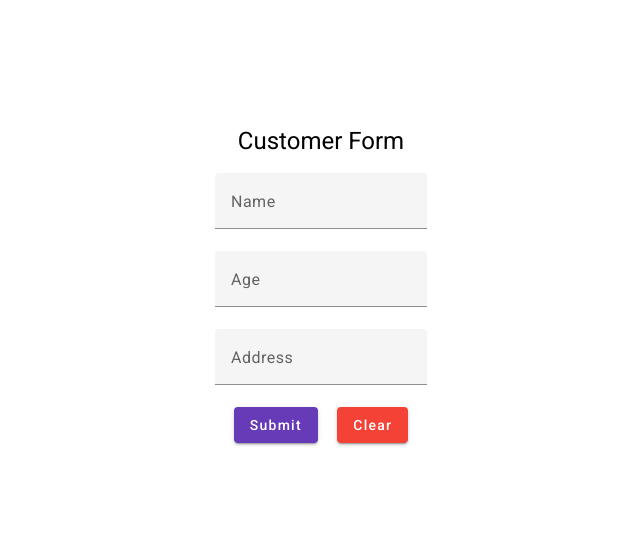
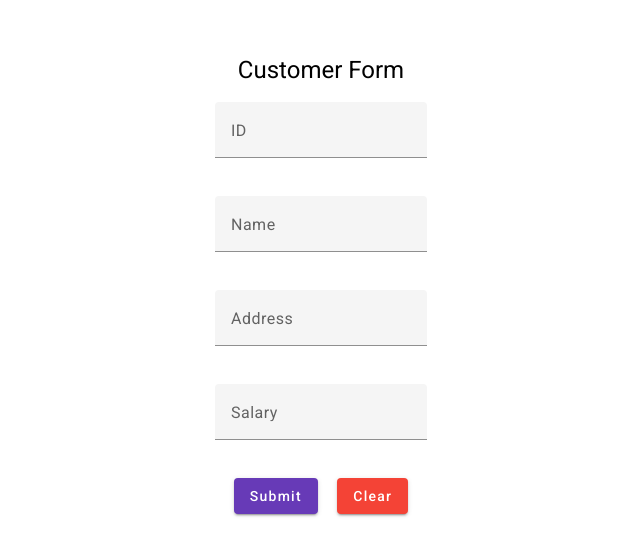
Before and after one commit to Hypertext-Assassin-RSS/Angular-POS, an Angular app: page / in a window 1280 px wide. Shown: the part 116-672 px from the top of the page, without its empty margins (319-959 px from the left). Built offline with nearby package versions, Linux system fonts and the light colour scheme.

Commit message:
get user input and add the values to customer object

```diff
--- a/src/app/input/input.component.html
+++ b/src/app/input/input.component.html
@@ -1,28 +1,46 @@
 
 <div class="main">
   <h1>Customer Form</h1>
+  <form class="example-form">
+    <mat-form-field class="example-full-width">
+      <mat-label>ID</mat-label>
+      <input matInput  type="text" id="userId" name="userId" #userId>
+    </mat-form-field>
+  </form>
+
+  <h1>{{userId.value}}</h1>
+
   <div class="input-container">
     <form class="example-form">
       <mat-form-field class="example-full-width">
         <mat-label>Name</mat-label>
-        <input matInput  value="">
+        <input matInput  type="text" id="userName" name="userName" #userName>
       </mat-form-field>
     </form>
-    <form class="example-form">
-      <mat-form-field class="example-full-width">
-        <mat-label>Age</mat-label>
-        <input matInput  value="">
-      </mat-form-field>
-    </form>
+
+    <h1>{{userName.value}}</h1>
+
     <form class="example-form">
       <mat-form-field class="example-full-width">
         <mat-label>Address</mat-label>
-        <input matInput  value="">
+        <input matInput  type="text" id="userAddress" name="userAddress" #userAddress>
       </mat-form-field>
     </form>
+
+    <h1>{{userAddress.value}}</h1>
+
+    <form class="example-form">
+      <mat-form-field class="example-full-width">
+        <mat-label>Salary</mat-label>
+        <input matInput  type="text" id="userSalary" name="userSalary" #userSalary>
+      </mat-form-field>
+    </form>
+
+    <h1>{{userSalary.value}}</h1>
+
   </div>
   <div class="button-container">
-    <button mat-raised-button color="primary">Submit</button>
+    <button mat-raised-button color="primary" (click)="submit(userId.value,userName.value,userAddress.value,userSalary.value)">Submit</button>
     <button mat-raised-button color="warn">Clear</button>
   </div>
 </div>
--- a/src/app/input/input.component.ts
+++ b/src/app/input/input.component.ts
@@ -6,5 +6,19 @@ import { Component } from '@angular/core';
   styleUrls: ['./input.component.css']
 })
 export class InputComponent {
+  userId :string = ''
+  userName:string = ''
+  userAddress:string = ''
+  userSalary:string = ''
 
+  submit(userId:string , userName:string , userAddress:string ,userSalary:string) {
+    let customerObject = {
+      id:userId,
+      name:userName,
+      address:userAddress,
+      salary:userSalary
+    }
+
+    console.log(customerObject)
+  }
 }
```
Also changed, not shown: src/app/app.module.ts (+8 -6 lines).
